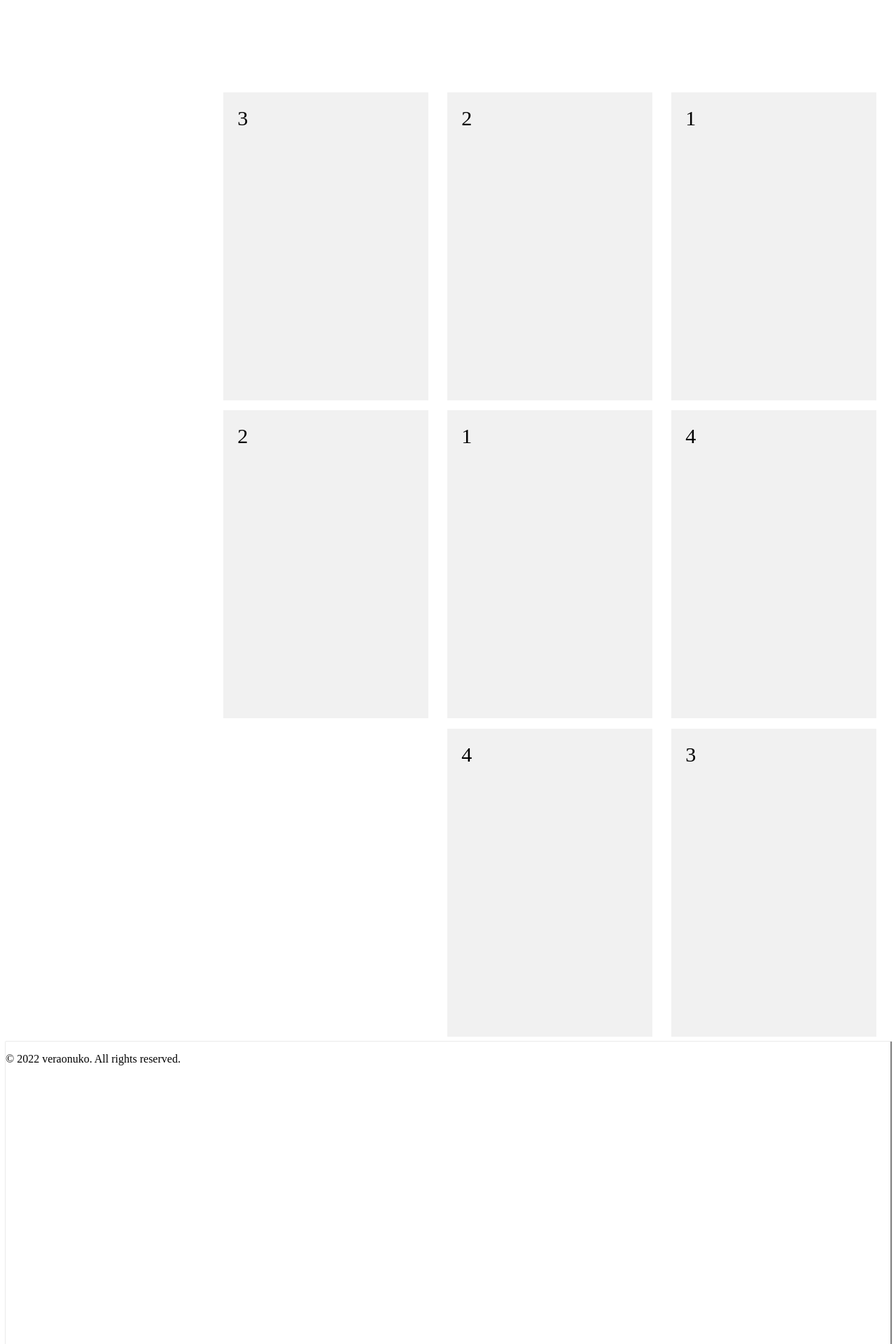
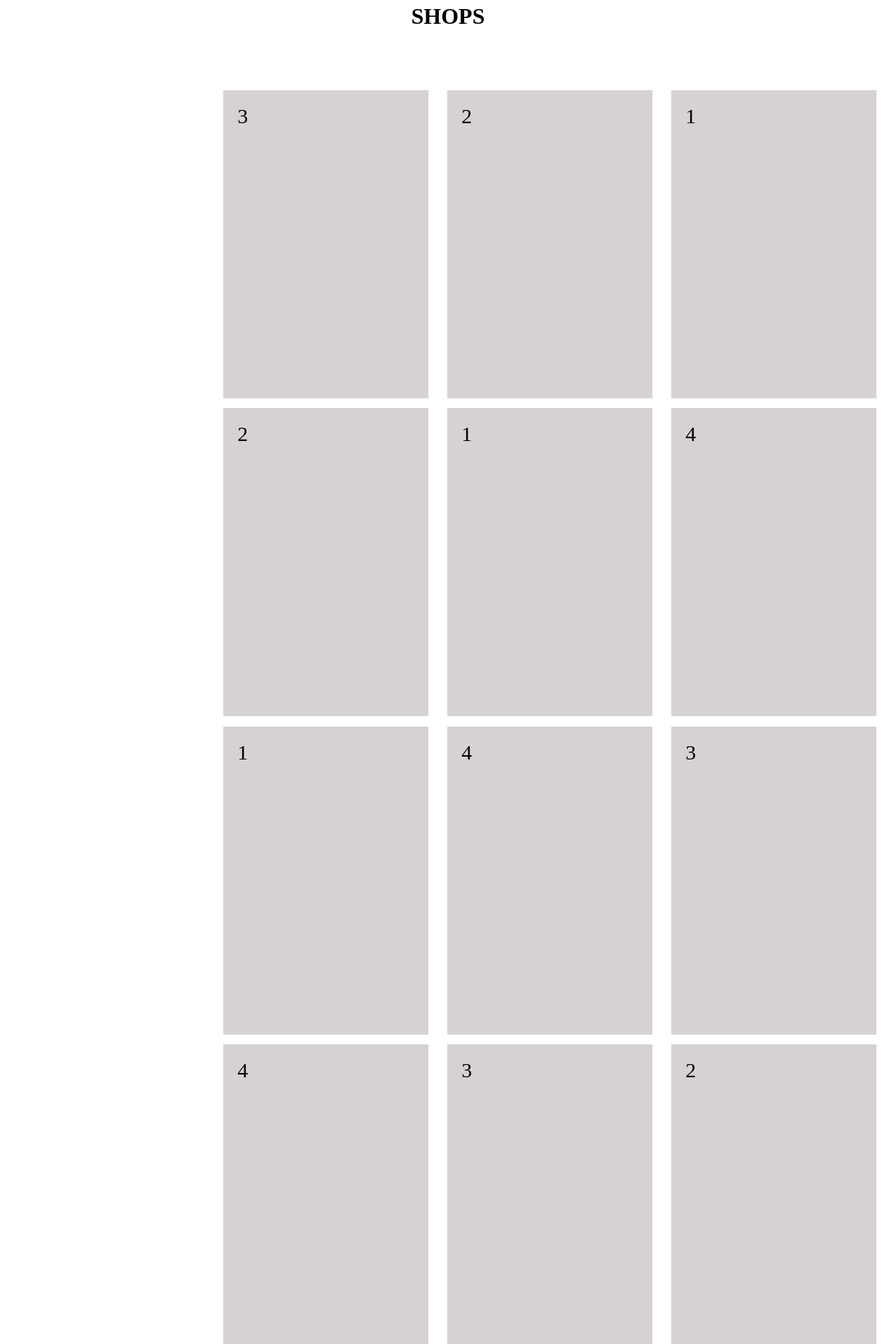
Before and after one commit to Vera25-O/clothline, a React (Create React App) app in the folder my-app/: page /fashion in a window 1280 px wide. Shown: the part 220-2140 px from the top of the page at 70% size. Built offline with nearby package versions, Linux system fonts and the light colour scheme.

Commit message:
modified Fashion.js

```diff
--- a/my-app/src/Components/Fashion.js
+++ b/my-app/src/Components/Fashion.js
@@ -1,23 +1,25 @@
-
-
-
 function Fashion() {
   return (
-<div classname="fashion">
-<div class="flex-container">
+    <div className="fashion">
+      <h1 className="shops">SHOPS</h1>
+      <div className="container">
         <div>1</div>
         <div>2</div>
         <div>3</div>
         <div>4</div>
-
       </div>
 
-<div class="flex-container">
+      <div className="container">
         <div>1</div>
         <div>2</div>
         <div>3</div>
         <div>4</div>
-
+      </div>
+      <div className="container">
+        <div>1</div>
+        <div>2</div>
+        <div>3</div>
+        <div>4</div>
       </div>
     </div>
   );
--- a/my-app/src/index.css
+++ b/my-app/src/index.css
@@ -1,76 +1,76 @@
-
-
 /* homecss */
-.home{
+.home {
   margin-top: 4vh;
   overflow: hidden;
-background-color: white;
+  background-color: white;
 }
-.homp1{
+.homp1 {
   height: 150vh;
   width: 60%;
 }
-.homp2{
+.homp2 {
   height: 100vh;
   width: 50%;
 }
-.homp3{
+.homp3 {
   background-size: auto;
   height: 70vh;
   width: 50%;
   float: right;
 }
-.homp4{
+.homp4 {
   height: 110vh;
   width: 50%;
   float: left;
 }
-.homp5{
+.homp5 {
   height: 100vh;
   width: 50%;
   float: right;
 }
 
-.navbar{
+.navbar {
   position: fixed;
   overflow: hidden;
   height: 10vh;
   width: 100%;
   box-shadow: 1px 1px 3px grey;
 }
-.navbar.active{
-  background: linear-gradient(0deg,rgb(248, 245, 248)0%,rgb(248, 245, 248)0%);
+.navbar.active {
+  background: linear-gradient(
+    0deg,
+    rgb(248, 245, 248) 0%,
+    rgb(248, 245, 248) 0%
+  );
   top: 0%;
 }
-h7{
-  margin-left:30%;
-  margin-top:20vh;
+h7 {
+  margin-left: 30%;
+  margin-top: 20vh;
   font-size: 2vw;
   color: black;
 }
-.navtwo{
+.navtwo {
   align-items: center;
-  background-color:black;
-  width:100%;
+  background-color: black;
+  width: 100%;
   height: 6vh;
   margin-top: 10.1vh;
   color: white;
 }
-.shipping{
+.shipping {
   text-align: center;
   margin-top: 7vh;
 }
-.navone{
-
-  width:100%;
+.navone {
+  width: 100%;
   height: 6vh;
 }
-.inbar{
+.inbar {
   /* background-color: red; */
   width: 40%;
   float: right;
   height: 100vh;
-
 }
 
 .arrow {
@@ -85,48 +85,47 @@ h7{
   -webkit-transform: rotate(-45deg);
 }
 
-
-h5{
+h5 {
   margin-top: 70vh;
-  margin-left:30% ;
+  margin-left: 30%;
   font-size: 2vw;
   color: black;
 }
-
+/* footer css */
 .footer {
-  box-shadow: 1px 1px 1px 1px grey;
-  margin-top: 10vh;
+  box-shadow: 1px 1px 3px grey;
+  margin-top: 20vh;
   height: 83vh;
   opacity: 0.1;
   overflow: hidden;
   bottom: 0;
   opacity: 1;
   width: 100%;
+}
 
+/* fashion css */
+.fashion {
+
+  width: 100%;
+}
+.shops{
+  text-align: center;
+  margin-top: 5vh;
+}
+.container {
+  margin-top: 10vh;
+  background-color:aqua;
+  margin-bottom: 10vh;
 }
 
 
-/* fashion css */
-.fashion{
-  height: 500vh;
-  background-color: aqua;
-}
-.flex-container {
-  margin-top: 20vh;
-  background-color: rgb(233, 208, 212);
-}
-
-
-
-
-
-.flex-container > div {
-  background-color: #f1f1f1;
+.container > div {
+  background-color: rgb(215, 210, 210);
   margin: 0.9vh;
   margin-right: 2.5vh;
   padding: 20px;
   font-size: 30px;
   height: 50vh;
   width: 20%;
-   float: right;
+  float: right;
 }
```
Lines whose indentation alone changed are shown as unchanged.
